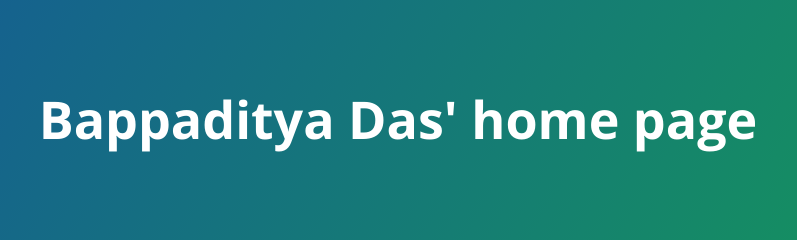
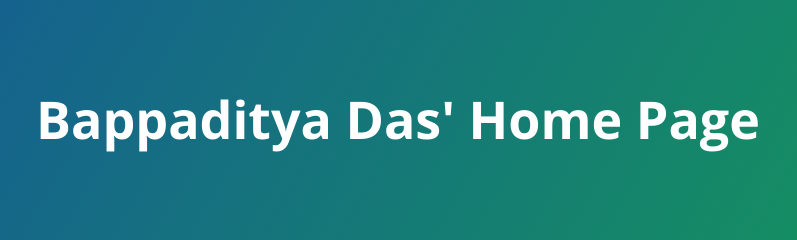
Before and after one commit to bappadityadas/bappadityadas.github.io, a plain HTML site: page index.html in a window 1280 px wide. Shown: the top 240 px of the page, 242-1039 px from the left. Drawn offline with nearby package versions, Linux system fonts and the light colour scheme.

Commit message:
Update index.html

```diff
--- a/index.html
+++ b/index.html
@@ -11,7 +11,7 @@
   </head>
   <body>
     <section class="page-header">
-      <h1 class="project-name">Bappaditya Das&#39; home page</h1>
+      <h1 class="project-name">Bappaditya Das&#39; Home Page</h1>
       <h2 class="project-tagline"></h2>
     </section>
 
```
